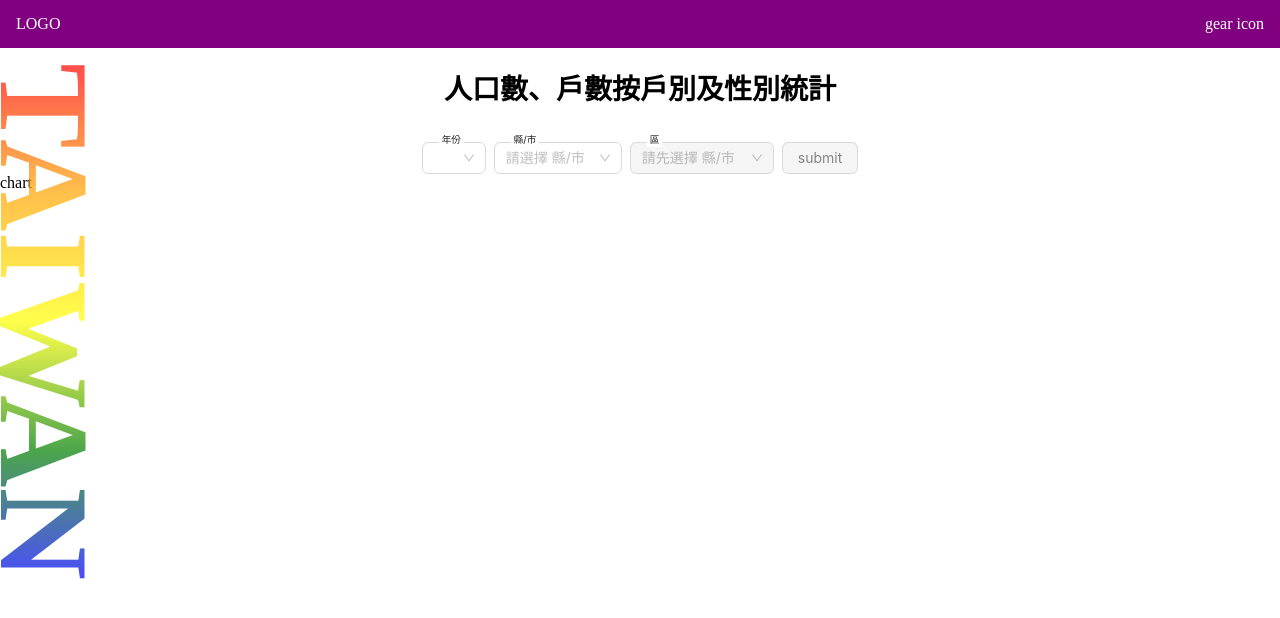
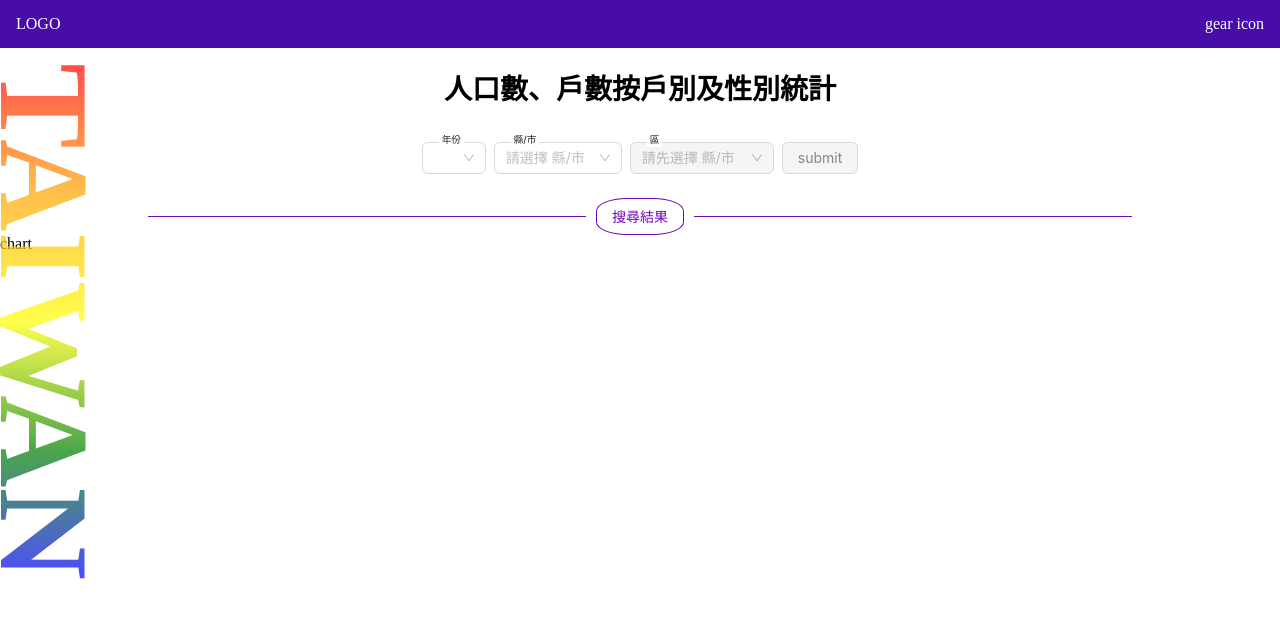
Before and after one commit to DeltaLF/Small-Demographics-App, a React (Create React App) app: page / in a window 1280 px wide. Shown: the top 618 px of the page. Built offline with nearby package versions, Linux system fonts and the light colour scheme.

Commit message:
use color virables, SearchResult Splitter component

```diff
--- a/src/components/Navbar/Navbar.scss
+++ b/src/components/Navbar/Navbar.scss
@@ -1,9 +1,11 @@
+@import '../../sass/base.scss';
+
 .navbar {
-  background-color: purple;
+  background-color: $color-primary-dark;
   min-height: 3rem;
   display: flex;
   justify-content: space-between;
   align-items: center;
   padding: 0 1rem;
-  color: white;
+  color: $color-white;
 }
--- a/src/pages/home/Home.scss
+++ b/src/pages/home/Home.scss
@@ -1,10 +1,11 @@
 @import '../../sass/mixins.scss';
+@import '../../sass/base.scss';
 
 .Home {
   display: flex;
   flex-direction: column;
   align-items: center;
-  background-color: white;
+  background-color: $color-white;
   .input-group {
     margin-top: 1rem;
     z-index: 10;
@@ -12,12 +13,12 @@
     width: 80%;
     justify-content: center;
     .ant-btn {
-      background-color: purple;
-      color: white;
+      background-color: $color-primary;
+      color: $color-white;
     }
     .ant-btn:disabled {
-      background-color: #f5f5f5;
-      color: #858585;
+      background-color: $color-white-secondary;
+      color: $color-white-tertiary;
     }
     .ant-space-item {
       .year-selector {
@@ -28,7 +29,7 @@
         font-size: 0.6rem;
         position: absolute;
         z-index: 10;
-        background-color: white;
+        background-color: $color-white;
         transform: translate(17px, -10px);
         padding: 0 3px;
       }
@@ -40,7 +41,7 @@
         font-size: 0.6rem;
         position: absolute;
         z-index: 10;
-        background-color: white;
+        background-color: $color-white;
         transform: translate(17px, -10px);
         padding: 0 3px;
       }
@@ -52,7 +53,7 @@
         font-size: 0.6rem;
         position: absolute;
         z-index: 10;
-        background-color: white;
+        background-color: $color-white;
         transform: translate(17px, -10px);
         padding: 0 3px;
       }
@@ -75,6 +76,7 @@
     }
 
     @include sm {
+      width: 90%;
       flex-direction: column;
       align-items: start;
     }
--- a/src/pages/home/Home.tsx
+++ b/src/pages/home/Home.tsx
@@ -3,6 +3,7 @@ import { useParams, Link } from 'react-router-dom';
 import { Button, Layout, Select, Space } from 'antd';
 import './Home.scss';
 import { DISTRICTS_OPTIONS, CITY_OPTIONS } from '../../utils/city';
+import SearchResultSplitter from './SearchResultSplitter';
 
 function Home() {
   const { year: urlYear, city: urlCity, district: urlDistrict } = useParams();
@@ -86,6 +87,7 @@ function Home() {
           </Link>
         )}
       </Space>
+      <SearchResultSplitter />
     </Layout>
   );
 }
--- /dev/null
+++ b/src/pages/home/SearchResultSplitter.scss
@@ -0,0 +1,25 @@
+@import '../../sass/base.scss';
+
+.searchResult {
+  width: 90%;
+  margin-top: 1.5rem;
+  display: flex;
+  justify-content: center;
+  align-items: center;
+  &::before,
+  &::after {
+    content: ' ';
+    width: 38%;
+    height: 1px;
+    display: inline-block;
+    background-color: $color-primary;
+  }
+  span {
+    border: 1.2px $color-primary solid;
+    border-radius: 35%;
+    padding: 7.5px 15px;
+    margin: 0 10px;
+    white-space: nowrap;
+    color: $color-primary;
+  }
+}
--- /dev/null
+++ b/src/pages/home/SearchResultSplitter.tsx
@@ -0,0 +1,12 @@
+import React from 'react';
+import './SearchResultSplitter.scss';
+
+function SearchResultSplitter() {
+  return (
+    <div className="searchResult">
+      <span>搜尋結果</span>
+    </div>
+  );
+}
+
+export default SearchResultSplitter;
--- /dev/null
+++ b/src/sass/base.scss
@@ -0,0 +1,8 @@
+$color-primary: #7209b7;
+$color-primary-dark: #480ca8;
+
+$color-dark: black;
+
+$color-white: white;
+$color-white-secondary: #f5f5f5;
+$color-white-tertiary: #858585;
```
